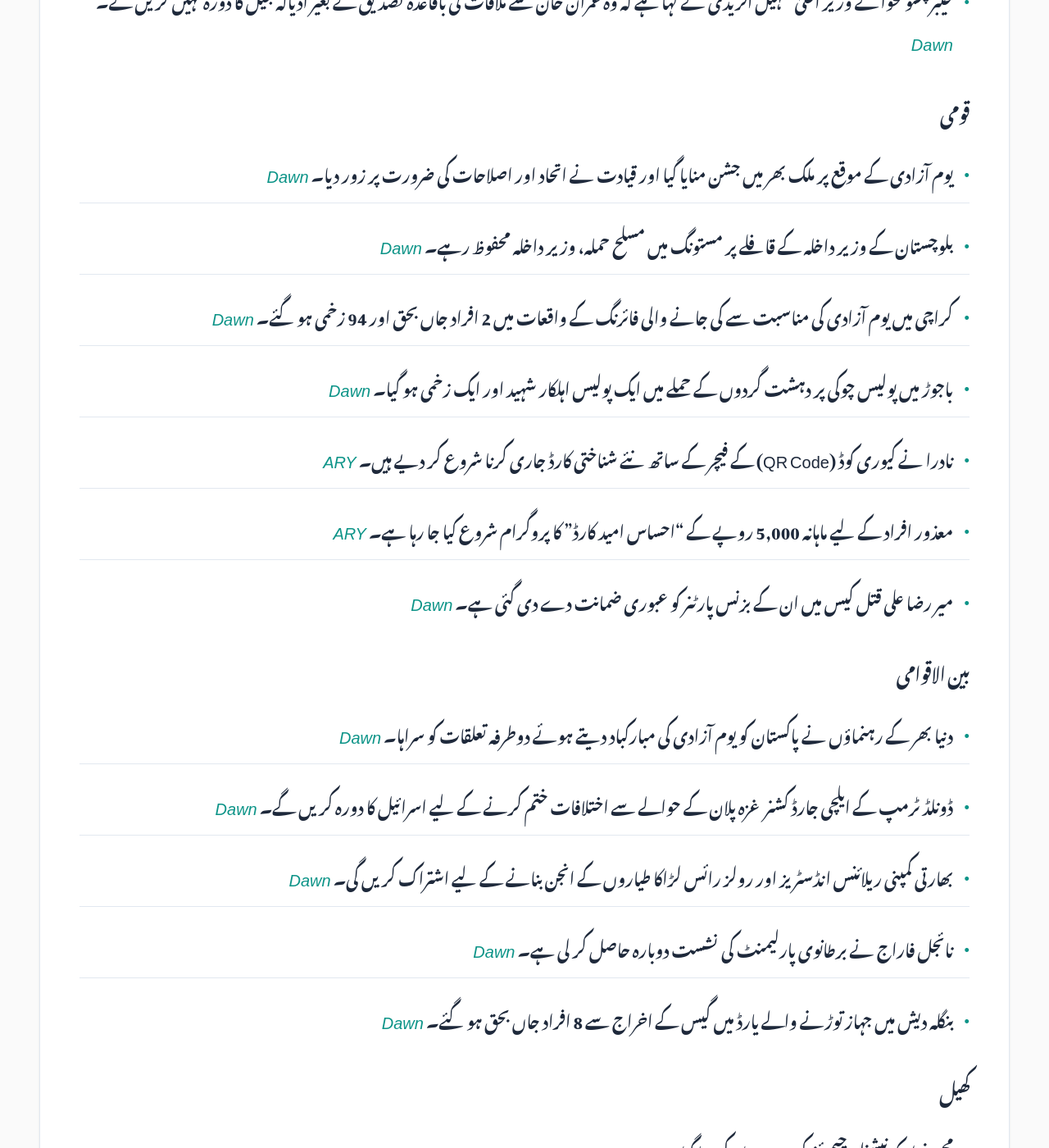
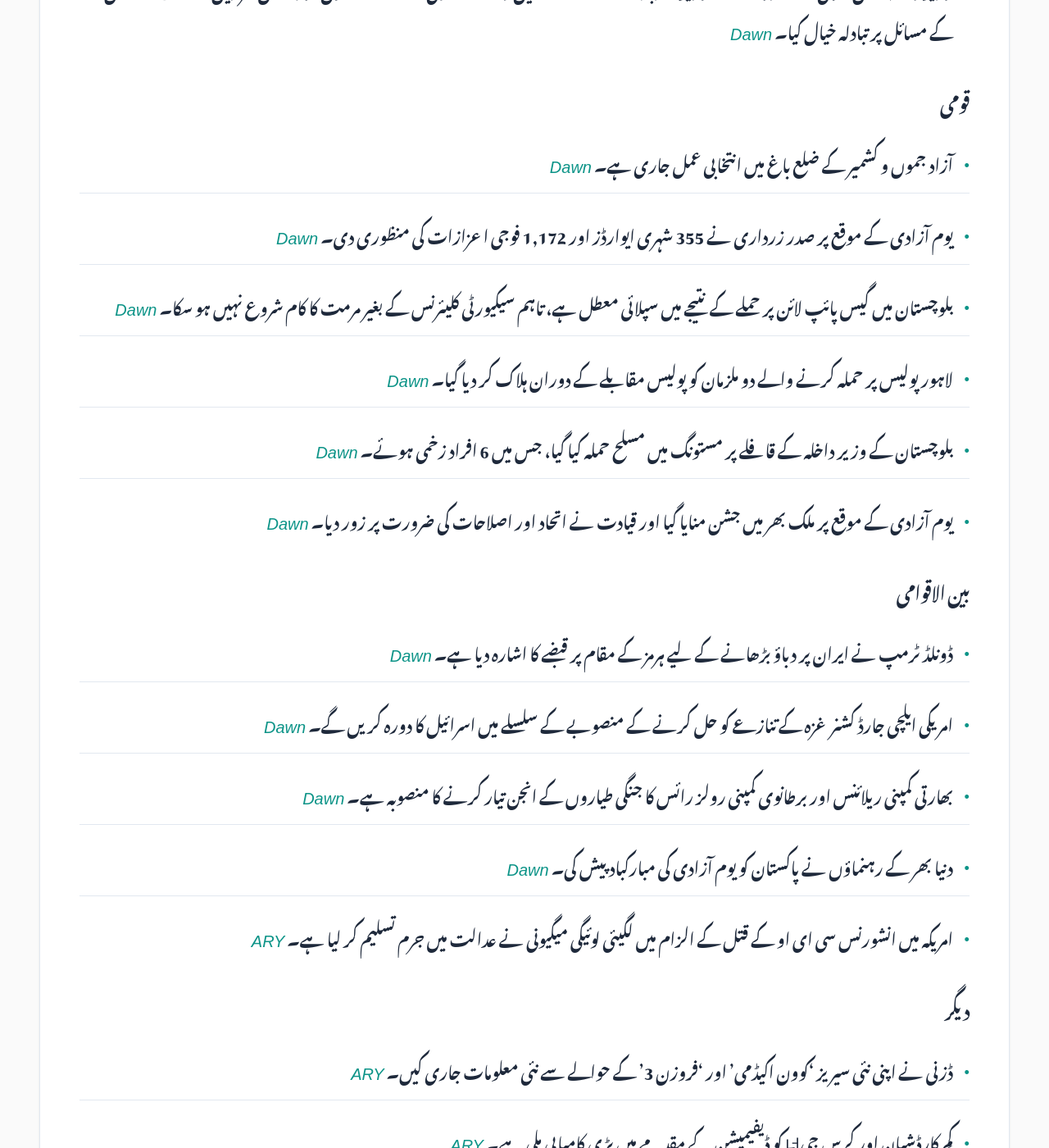
Before and after one commit to zsubzwary/news, a Jekyll site: the page built from ur/index.md, in a window 1280 px wide and 1400 px high, scrolled down 1498 px. Shown: the whole window at 82% size. Built offline with Jekyll 4.4.1, drawn with Linux system fonts in a browser that asks for light colours; some web fonts are replaced; comment, search, counter and statistics services are not loaded; some of the changed text lies outside the part shown.

Commit message:
DateTime; 2026-08-15T04:08:26.431Z

```diff
--- a/ur/index.md
+++ b/ur/index.md
@@ -7,46 +7,41 @@ rtl: true
 
 پاکستان کی تازہ خبروں کا خلاصہ
 
- &lrm; 14-Aug-2026 21:08PKT
+ &lrm; 15-Aug-2026 09:08PKT
 
-پڑھنے کا وقت : 4 منٹ
+پڑھنے کا وقت : 3 منٹ
 
 ### معیشت
-- حکومت کی جانب سے پیٹرولیم ڈیلرز کے مارجن میں ترمیم کی منظوری کے بعد انہوں نے ہڑتال ختم کرنے کا فیصلہ کر لیا ہے۔ *[Dawn](https://www.dawn.com/news/2022816/petroleum-dealers-call-off-planned-strike-as-govt-approves-margin-revision)*
-- پیٹرولیم لیوی کی وصولی میں ریکارڈ اضافہ ہوا ہے جو کہ 1.57 ٹریلین روپے تک پہنچ گئی ہے۔ *[Dawn](https://www.dawn.com/news/2022699/petroleum-levy-collection-hits-record-rs157tr)*
-- حکومت نے پیٹرول کی قیمت میں 0.45 روپے اور ہائی اسپیڈ ڈیزل کی قیمت میں 1.16 روپے کا اضافہ کر دیا ہے۔ *[Dawn](https://www.dawn.com/news/2022604/govt-raises-petrol-price-by-rs045-high-speed-diesel-by-rs116)*
+- پیٹرولیم ڈیلرز کے مارجن میں 15.5 فیصد اضافے کے بعد ان کی قومی سطح پر ہڑتال ختم کرنے کا فیصلہ کیا گیا ہے۔ *[Dawn](https://www.dawn.com/news/2022943/govt-raises-petroleum-dealers-margin-to-rs998-per-litre)*
+- کنٹینر ٹرالرز اور دیگر بڑے ٹرانسپورٹرز کی ہڑتال جاری ہے، جس سے بندرگاہوں کی کارروائی اور ملک کی برآمدات متاثر ہو رہی ہیں۔ *[Dawn](https://www.dawn.com/news/2022955/containers-to-stay-off-roads-as-transporters-remain-divided)*
 
 ### سائنس اور ٹیکنالوجی
-- چینی اے آئی اسٹارٹ اپ Z.ai کا نیا ماڈل GLM-5.3 سائبر دفاعی ٹیسٹوں میں اینتھروپک کے ماڈل کو سخت مقابلہ دے رہا ہے۔ *[Dawn](https://www.dawn.com/news/2022805/chinas-zai-says-new-model-nears-anthropics-mythos-5-in-cyber-defence-tests)*
+- نادرا نے مقامی طور پر تیار کردہ کیو آر کوڈ (QR code) پر مبنی نئے شناختی کارڈ متعارف کروا دیے ہیں، جو کہ پہلے استعمال ہونے والے درآمدی مائیکرو چپ کا متبادل ہوں گے۔ *[Dawn](https://www.dawn.com/news/2022811/nadra-launches-locally-made-qr-code-based-identity-cards)*
+
+### موسم
+- محکمہ موسمیات نے 15 سے 21 اگست کے دوران دریائے چناب اور راوی کے نالوں میں اونچے درجے کے سیلاب کا خدشہ ظاہر کیا ہے۔ *[Dawn](https://www.dawn.com/news/2022937/chenab-ravi-nullahs-may-enter-high-flood-category)*
 
 ### سیاست
-- وزیر اعظم شہباز شریف نے صدر زرداری کو پاکستان، سعودی عرب اور ترکی کے درمیان ہونے والے دفاعی معاہدے کے بارے میں بریفنگ دی۔ *[Dawn](https://www.dawn.com/news/2022808/pm-shehbaz-briefs-president-zardari-on-pak-saudi-turkiye-defence-pact)*
-- صدر زرداری نے 17 اگست کو قومی اسمبلی اور سینیٹ کے اجلاس بلانے کی منظوری دے دی ہے۔ *[Dawn](https://www.dawn.com/news/2022758/president-zardari-approves-summoning-of-na-senate-sessions-on-august-17)*
-- وزیر داخلہ محسن نقوی نے ناروے کے وزیر خارجہ سے ملاقات میں دہشت گردی کے خلاف تعاون اور افغان سرزمین کے غلط استعمال پر تبادلہ خیال کیا۔ *[Dawn](https://www.dawn.com/news/2022764/afghan-soil-being-used-against-pakistan-naqvi-tells-norway-fm-as-two-discuss-counterterrorism-cooperation)*
-- خیبر پختونخوا کے وزیر اعلیٰ سہیل آفریدی نے کہا ہے کہ وہ عمران خان سے ملاقات کی باقاعدہ تصدیق کے بغیر اڈیالہ جیل کا دورہ نہیں کریں گے۔ *[Dawn](https://www.dawn.com/news/2022692/no-adiala-visit-without-confirmation-of-meeting-says-kp-cm-afridi)*
+- نئے صوبوں کی تخلیق اور انتظامی اکائیوں کی تشکیل کے حوالے سے حکومت کے اندر سنجیدہ بحث جاری ہے، جو ممکنہ طور پر 28ویں آئینی ترمیم کا پیش خیمہ ہو سکتی ہے۔ *[Dawn](https://www.dawn.com/news/2022951/new-administrative-units-under-serious-consideration)*
+- پاکستان، سعودی عرب اور ترکی کے درمیان دفاعی تعاون کے لیے ایک تاریخی دفاعی معاہدہ طے پایا ہے۔ *[Dawn](https://www.dawn.com/news/2022808/pm-shehbaz-briefs-president-zardari-on-pak-saudi-turkiye-defence-pact)*
+- وزیر داخلہ محسن نقوی نے ناروے کے وزیر خارجہ کے ساتھ ملاقات میں دہشت گردی کے خلاف تعاون اور افغان سرزمین کے غلط استعمال کے مسائل پر تبادلہ خیال کیا۔ *[Dawn](https://www.dawn.com/news/2022764/afghan-soil-being-used-against-pakistan-naqvi-tells-norway-fm-as-two-discuss-counterterrorism-cooperation)*
 
 ### قومی
+- آزاد جموں و کشمیر کے ضلع باغ میں انتخابی عمل جاری ہے۔ *[Dawn](https://www.dawn.com/news/2023001/balloting-underway-at-23-polling-stations-in-2-constituencies-of-ajks-bagh-district)*
+- یوم آزادی کے موقع پر صدر زرداری نے 355 شہری ایوارڈز اور 1,172 فوجی اعزازات کی منظوری دی۔ *[Dawn](https://www.dawn.com/news/2022933/presidency-announces-355-civil-awards-on-independence-day)*
+- بلوچستان میں گیس پائپ لائن پر حملے کے نتیجے میں سپلائی معطل ہے، تاہم سیکیورٹی کلیئرنس کے بغیر مرمت کا کام شروع نہیں ہو سکا۔ *[Dawn](https://www.dawn.com/news/2022935/gas-supply-disruption-persists-in-balochistan-as-repair-work-awaits-security-clearance)*
+- لاہور پولیس پر حملہ کرنے والے دو ملزمان کو پولیس مقابلے کے دوران ہلاک کر دیا گیا۔ *[Dawn](https://www.dawn.com/news/2022832/2-suspects-in-fatal-attacks-on-lahore-cops-killed-in-muridke-fire-exchange-say-police)*
+- بلوچستان کے وزیر داخلہ کے قافلے پر مستونگ میں مسلح حملہ کیا گیا، جس میں 6 افراد زخمی ہوئے۔ *[Dawn](https://www.dawn.com/news/2022775/balochistan-home-minister-unhurt-as-convoy-comes-under-attack-in-mastung)*
 - یوم آزادی کے موقع پر ملک بھر میں جشن منایا گیا اور قیادت نے اتحاد اور اصلاحات کی ضرورت پر زور دیا۔ *[Dawn](https://www.dawn.com/news/2022742/pakistans-leadership-stresses-need-for-unity-reforms-as-nation-celebrates-independence-day)*
-- بلوچستان کے وزیر داخلہ کے قافلے پر مستونگ میں مسلح حملہ، وزیر داخلہ محفوظ رہے۔ *[Dawn](https://www.dawn.com/news/2022775/balochistan-home-minister-unhurt-as-convoy-comes-under-attack-in-mastung)*
-- کراچی میں یوم آزادی کی مناسبت سے کی جانے والی فائرنگ کے واقعات میں 2 افراد جاں بحق اور 94 زخمی ہو گئے۔ *[Dawn](https://www.dawn.com/news/2022755/2-dead-94-injured-in-celebratory-aerial-firing-incidents-in-karachi-on-independence-day-eve)*
-- باجوڑ میں پولیس چوکی پر دہشت گردوں کے حملے میں ایک پولیس اہلکار شہید اور ایک زخمی ہو گیا۔ *[Dawn](https://www.dawn.com/news/2022779/cop-martyred-another-injured-in-terrorist-attack-on-police-post-in-bajaur)*
-- نادرا نے کیوری کوڈ (QR Code) کے فیچر کے ساتھ نئے شناختی کارڈ جاری کرنا شروع کر دیے ہیں۔ *[ARY](https://arynews.tv/nadra-issues-new-cnic-featurin-qr-code)*
-- معذور افراد کے لیے ماہانہ 5,000 روپے کے "احساس امید کارڈ" کا پروگرام شروع کیا جا رہا ہے۔ *[ARY](https://arynews.tv/rs-5000-every-month-ehsaas-umeed-card-for-persons-with-disabilities)*
-- میر رضا علی قتل کیس میں ان کے بزنس پارٹنر کو عبوری ضمانت دے دی گئی ہے۔ *[Dawn](https://www.dawn.com/news/2022648/business-partner-granted-interim-bail-in-mir-raza-ali-murder-case)*
 
 ### بین الاقوامی
-- دنیا بھر کے رہنماؤں نے پاکستان کو یوم آزادی کی مبارکباد دیتے ہوئے دوطرفہ تعلقات کو سراہا۔ *[Dawn](https://www.dawn.com/news/2022800/world-leaders-extend-greetings-to-pakistan-on-independence-day-hail-bilateral-ties)*
-- ڈونلڈ ٹرمپ کے ایلچی جارڈ کشنر غزہ پلان کے حوالے سے اختلافات ختم کرنے کے لیے اسرائیل کا دورہ کریں گے۔ *[Dawn](https://www.dawn.com/news/2022801/trumps-envoy-jared-kushner-to-visit-israel-to-bridge-gaps-on-gaza-plan)*
-- بھارتی کمپنی ریلائنس انڈسٹریز اور رولز رائس لڑاکا طیاروں کے انجن بنانے کے لیے اشتراک کریں گی۔ *[Dawn](https://www.dawn.com/news/2022814/indian-firm-to-make-fighter-jet-engines-with-rolls-royce)*
-- نائجل فاراج نے برطانوی پارلیمنٹ کی نشست دوبارہ حاصل کر لی ہے۔ *[Dawn](https://www.dawn.com/news/2022761/nigel-farage-regains-uk-parliamentary-seat-fights-off-count-binface-challenge)*
-- بنگلہ دیش میں جہاز توڑنے والے یارڈ میں گیس کے اخراج سے 8 افراد جاں بحق ہو گئے۔ *[Dawn](https://www.dawn.com/news/2022803/gas-leak-at-bangladesh-shipbreaking-yard-kills-8-police)*
-
-### کھیل
-- محمد نواز کو نیشنل چیمپئنز کپ سے باہر کر دیا گیا ہے۔ *[ARY](https://arynews.tv/mohammad-nawaz-ruled-out-of-national-champions-cup)*
-- شبمن گل بھارت کی قیادت کریں گے جو 600 ویں ٹیسٹ میچ کھیلا جائے گا۔ *[ARY](https://arynews.tv/gill-says-huge-honour-to-lead-india-in-600th-test)*
-- سابق فٹ بال کھلاڑی جمی رمر کا 78 برس کی عمر میں انتقال ہو گیا۔ *[ARY](https://arynews.tv/former-villa-title-winning-keeper-jimmy-rimmer-dead-at-78)*
+- ڈونلڈ ٹرمپ نے ایران پر دباؤ بڑھانے کے لیے ہرمز کے مقام پر قبضے کا اشارہ دیا ہے۔ *[Dawn](https://www.dawn.com/news/2022956/trump-signals-plan-to-claim-hormuz-soon)*
+- امریکی ایلچی جارڈ کشنر غزہ کے تنازعے کو حل کرنے کے منصوبے کے سلسلے میں اسرائیل کا دورہ کریں گے۔ *[Dawn](https://www.dawn.com/news/2022801/trumps-envoy-jared-kushner-to-visit-israel-to-bridge-gaps-on-gaza-plan)*
+- بھارتی کمپنی ریلائنس اور برطانوی کمپنی رولز رائس کا جنگی طیاروں کے انجن تیار کرنے کا منصوبہ ہے۔ *[Dawn](https://www.dawn.com/news/2022814/indian-firm-to-make-fighter-jet-engines-with-rolls-royce)*
+- دنیا بھر کے رہنماؤں نے پاکستان کو یوم آزادی کی مبارکباد پیش کی۔ *[Dawn](https://www.dawn.com/news/2022800/world-leaders-extend-greetings-to-pakistan-on-independence-day-hail-bilateral-ties)*
+- امریکہ میں انشورنس سی ای او کے قتل کے الزام میں لگیئی لوئیگی میگیونی نے عدالت میں جرم تسلیم کر لیا ہے۔ *[ARY](https://arynews.tv/luigi-mangione-admits-killing-insurance-ceo-pleads-guilty-in-federal-case)*
 
 ### دیگر
-- میگن مارکل اور برطانوی شاہی خاندان کے درمیان اختلافات کی خبریں گردش کر رہی ہیں۔ *[ARY](https://arynews.tv/meghan-markle-pushes-back-against-prince-william-and-kate-middleton-amid-royal-rift-reports)*
-- مشہور گلوکارہ سیلینا گومز قانونی مشکلات کا شکار ہو گئی ہیں۔ *[ARY](https://arynews.tv/selena-gomez-in-deep-legal-trouble)*
-- کیٹی پرائس نے اپنے لائیو پوڈ کاسٹ ٹور کا اعلان کر دیا ہے۔ *[ARY](https://arynews.tv/katie-price-announces-live-podcast-tour)*
+- ڈزنی نے اپنی نئی سیریز 'کوون اکیڈمی' اور 'فروزن 3' کے حوالے سے نئی معلومات جاری کیں۔ *[ARY](https://arynews.tv/disney-unveils-first-trailer-for-coven-academy-a-new-supernatural-teen-series)*
+- کِم کارڈشیان اور کرس جی너 کو ڈیفیمیشن کے مقدمے میں بڑی کامیابی ملی ہے۔ *[ARY](https://arynews.tv/kim-kardashian-kris-jenner-receive-big-victory-in-ray-j-defamation-lawsuit)*
+- برطانوی شاہی خاندان کے اراکین اور ان کے ذاتی معاملات کے حوالے سے مختلف خبریں سامنے آئی ہیں۔ *[ARY](https://arynews.tv/how-kate-william-and-harry-fare-in-a-levels-royal-familys-exam-results-revealed)*
```
